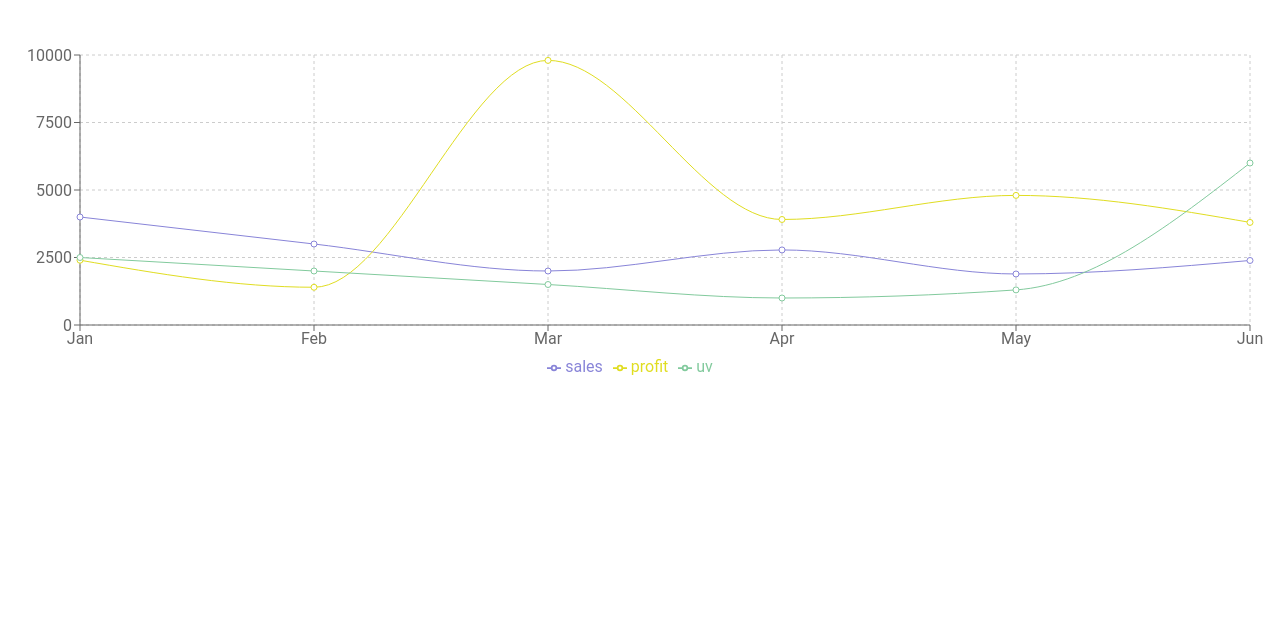
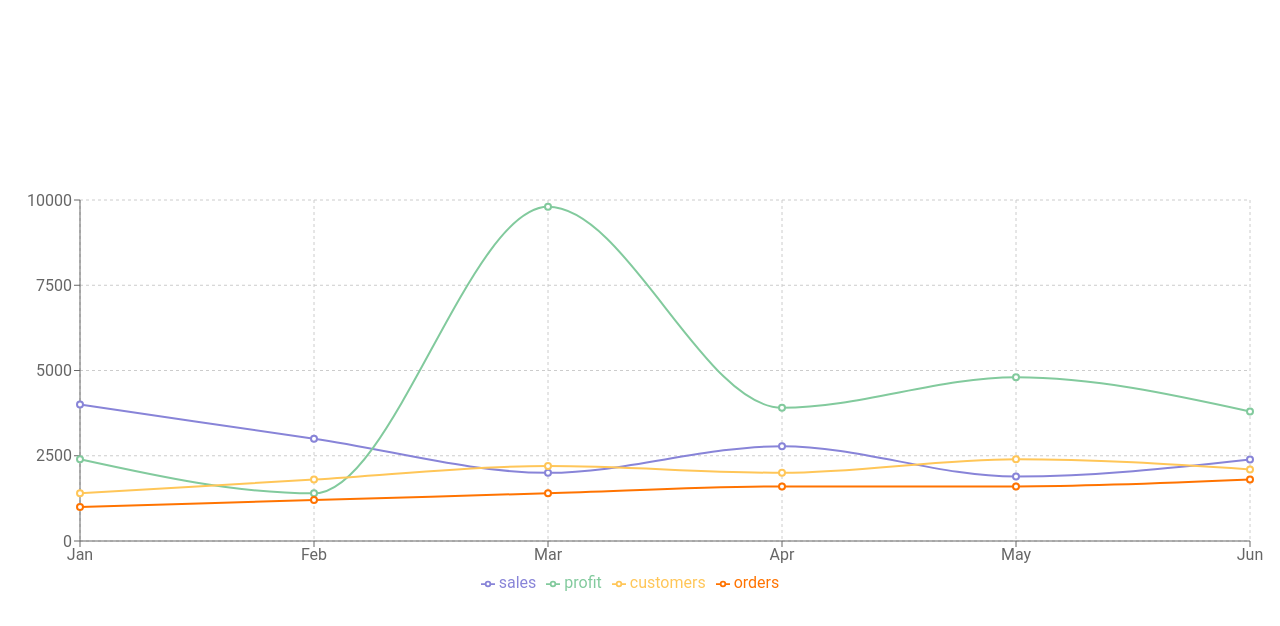
Before and after one commit to tigerabrodi/recharts-prototype, a React (Vite) app: page / in a window 1280 px wide. Shown: the top 626 px of the page. Built offline with nearby package versions, Linux system fonts and the light colour scheme.

Commit message:
prototype 1

```diff
--- a/src/App.tsx
+++ b/src/App.tsx
@@ -1,3 +1,4 @@
+import React from 'react'
 import {
   LineChart,
   Line,
@@ -9,24 +10,23 @@ import {
   ResponsiveContainer,
 } from 'recharts'
 
-// Sample data - we'll use this to understand the basics
 const data = [
-  { month: 'Jan', sales: 4000, profit: 2400, uv: 2500 },
-  { month: 'Feb', sales: 3000, profit: 1398, uv: 2000 },
-  { month: 'Mar', sales: 2000, profit: 9800, uv: 1500 },
-  { month: 'Apr', sales: 2780, profit: 3908, uv: 1000 },
-  { month: 'May', sales: 1890, profit: 4800, uv: 1300 },
-  { month: 'Jun', sales: 2390, profit: 3800, uv: 6000 },
+  { month: 'Jan', sales: 4000, profit: 2400, customers: 1400, orders: 1000 },
+  { month: 'Feb', sales: 3000, profit: 1398, customers: 1800, orders: 1200 },
+  { month: 'Mar', sales: 2000, profit: 9800, customers: 2200, orders: 1400 },
+  { month: 'Apr', sales: 2780, profit: 3908, customers: 2000, orders: 1600 },
+  { month: 'May', sales: 1890, profit: 4800, customers: 2400, orders: 1600 },
+  { month: 'Jun', sales: 2390, profit: 3800, customers: 2100, orders: 1800 },
 ]
 
-const SimpleChart = () => {
+const ExtendedChart = () => {
   return (
-    <div className="w-full h-96">
+    <div className="w-full h-[600px]">
       <ResponsiveContainer width="100%" height="100%">
         <LineChart
           data={data}
           margin={{
-            top: 55,
+            top: 200,
             right: 30,
             left: 20,
             bottom: 5,
@@ -37,13 +37,34 @@ const SimpleChart = () => {
           <YAxis />
           <Tooltip />
           <Legend />
-          <Line type="monotone" dataKey="sales" stroke="#8884d8" />
-          <Line type="monotone" dataKey="profit" stroke="#e0dd21" />
-          <Line type="monotone" dataKey="uv" stroke="#82ca9d" />
+          <Line
+            type="monotone"
+            dataKey="sales"
+            stroke="#8884d8"
+            strokeWidth={2}
+          />
+          <Line
+            type="monotone"
+            dataKey="profit"
+            stroke="#82ca9d"
+            strokeWidth={2}
+          />
+          <Line
+            type="monotone"
+            dataKey="customers"
+            stroke="#ffc658"
+            strokeWidth={2}
+          />
+          <Line
+            type="monotone"
+            dataKey="orders"
+            stroke="#ff7300"
+            strokeWidth={2}
+          />
         </LineChart>
       </ResponsiveContainer>
     </div>
   )
 }
 
-export default SimpleChart
+export default ExtendedChart
```
